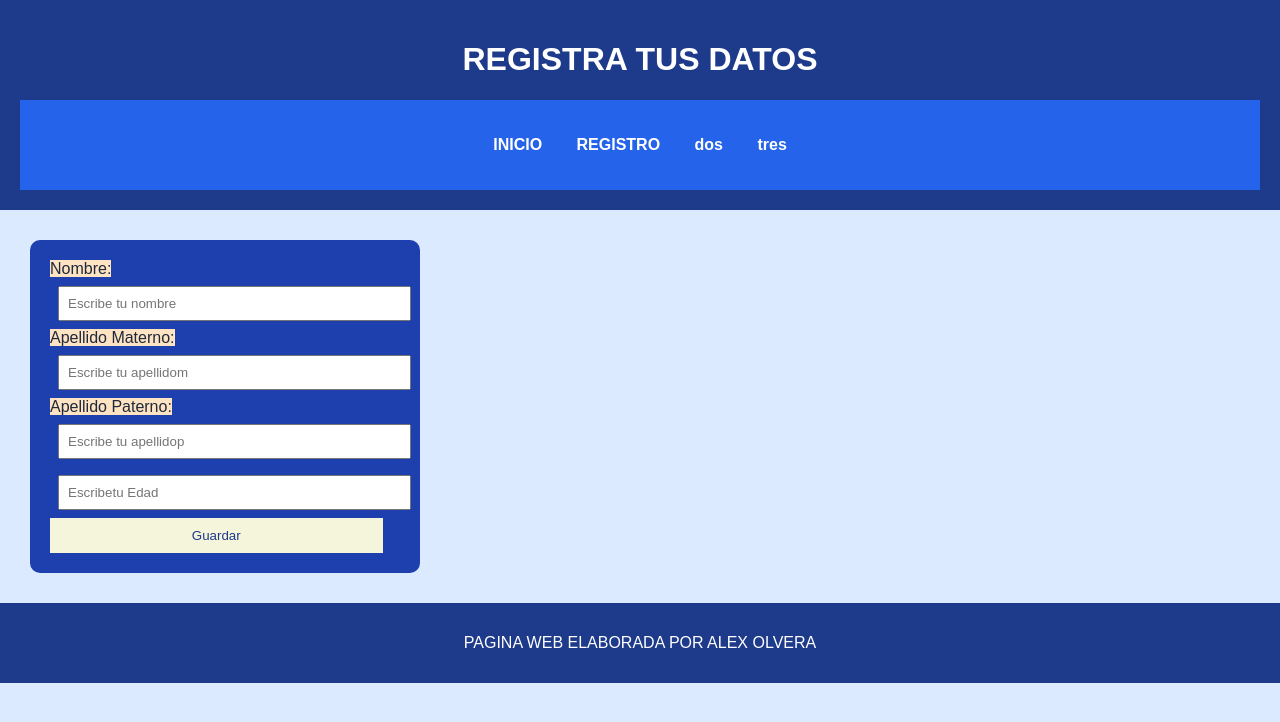
After one commit to alexolvera17/AMOB, a Django app: template Olvera/templates/Olvera/formregistro.html in a window 1280 px wide. The commit adds this page. Shown: the top 722 px of the page. Run offline with Django 5.2, Linux system fonts and the light colour scheme; the template is opened without the code that fills it, so the values that code supplies are empty.

Commit message:
REalize formulario

```diff
--- a/AMOB/urls.py
+++ b/AMOB/urls.py
@@ -20,5 +20,7 @@ from Olvera import views
 
 urlpatterns = [
     path('admin/', admin.site.urls),
-    path('', views.inicio)
+    path('', views.inicio),
+    path('inicio', views.inicio),
+    path('registro', views.registro)
 ]
--- a/Olvera/Static/Olvera/estilos.css
+++ b/Olvera/Static/Olvera/estilos.css
@@ -63,3 +63,27 @@ footer {
     text-align: center;
     padding: 15px;
 }
+form {
+    background-color: #1e40af;
+    width: 350px;
+    margin: 30px;
+    padding: 20px;
+    border-radius: 10px;
+}
+input, select, textarea{
+    width: 95%;
+    padding: 8px;
+    margin: 8px;
+
+}
+button{
+    background-color:beige;
+    color: #1e3a8a;
+    padding: 10px;
+    border: none;
+    width: 95%;
+    cursor: pointer;
+}
+label{
+    background-color: bisque;
+}
--- /dev/null
+++ b/Olvera/templates/Olvera/formregistro.html
@@ -0,0 +1,46 @@
+{% load static %}
+<!DOCTYPE html>
+<html lang="es">
+<head>
+    <meta charset="UTF-8">
+    <meta name="viewport" content="width=device-width, initial-scale=1.0">
+    <title>REGISTRO</title>
+
+    <link rel="stylesheet" href="{% static 'Olvera/estilos.css' %}">
+</head>
+
+<body>
+
+    <!-- ENCABEZADO -->
+    <header>
+        <h1>REGISTRA TUS DATOS</h1>
+
+        <!-- MENÚ DE NAVEGACIÓN -->
+        <nav>
+            <ul>
+                <li><a href="inicio">INICIO</a></li>
+                <li><a href="regsitro">REGISTRO</a></li>
+                <li><a href="#">dos</a></li>
+                <li><a href="#">tres</a></li>
+            </ul>
+        </nav>
+    </header>
+<form method="post">
+     <label> Nombre:</label>
+     <input type="text" name="Nombre" placeholder="Escribe tu nombre">
+     <label> Apellido Materno:</label>
+     <input type="text" name="apellidom" placeholder="Escribe tu apellidom">
+     <label> Apellido Paterno:</label>
+     <input type="text" name="apellidop" placeholder="Escribe tu apellidop" required>
+     <label Edad:></label>
+     <input type="number" name="Edad" min="14" max="25" placeholder="Escribetu Edad" required>
+     <button type="submit">Guardar</button>
+</form>
+
+    <!-- PIE DE PÁGINA -->
+    <footer>
+        <p>PAGINA WEB ELABORADA POR ALEX OLVERA</p>
+    </footer>
+
+</body>
+</html>
--- a/Olvera/templates/Olvera/inicio.html
+++ b/Olvera/templates/Olvera/inicio.html
@@ -18,8 +18,8 @@
         <!-- MENÚ DE NAVEGACIÓN -->
         <nav>
             <ul>
-                <li><a href="#inicio">Inicio</a></li>
-                <li><a href="#">uno</a></li>
+                <li><a href="inicio">INICIO</a></li>
+                <li><a href="registro">REGISTRO</a></li>
                 <li><a href="#">dos</a></li>
                 <li><a href="#">tres</a></li>
             </ul>
@@ -33,7 +33,7 @@
             <h2>Bienvenidos a mi página</h2>
 
             <p>
-                Hola mi nombre es Alex Miguel olvera Barron,
+                Hola mi nombre es Alex Miguel Olvera Barron,
                 tengo 16 años y soy estudiantes del CBTis 148 de
                 San felipe, Guanajuato, actualmente estoy
                 estudiando la especialidad de Programacion y estoy en
--- a/Olvera/views.py
+++ b/Olvera/views.py
@@ -3,4 +3,7 @@ from django.shortcuts import render
 def inicio (request):
     return render (request, 'Olvera/inicio.html')
 
+def registro (reques,):
+    return render (request, 'Olvera/formregistro.html')
+
 # Create your views here.
```
